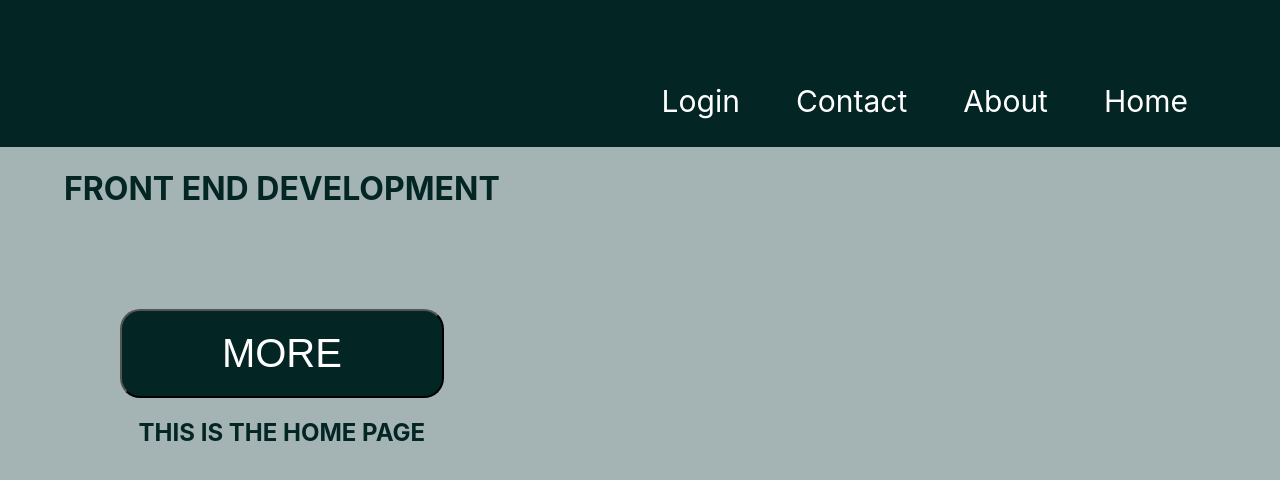
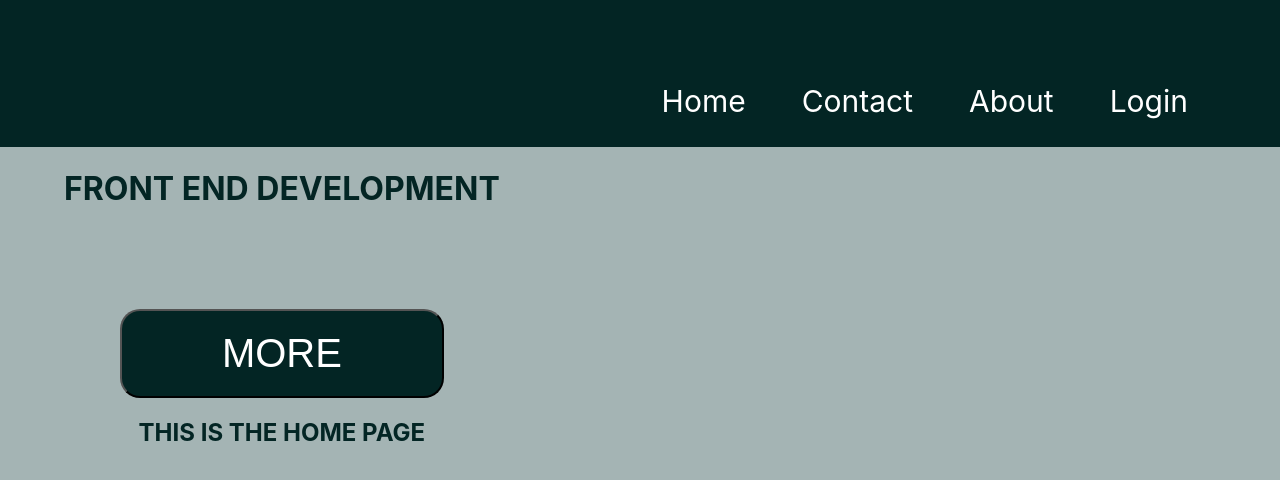
Before and after one commit to Palevu4real/mytest, a React (Create React App) app: page / in a window 1280 px wide. Shown: the top 480 px of the page. Built offline with nearby package versions, Linux system fonts and the light colour scheme.

Commit message:
my updated

```diff
--- a/src/App.js
+++ b/src/App.js
@@ -14,10 +14,11 @@ return (
 
 <nav>
 <ul>
+<li><Link to="/Login">Login</Link></li>
+<li><Link to="/About">About</Link> </li>
+  <li><Link to="/Contact">Contact</Link> </li>
   <li><Link to="/Home">Home</Link> </li>
-  <li><Link to="/About">About</Link> </li>
-  <li><Link to="/Contact">Contact</Link> </li>
-  <li><Link to="/Login">Login</Link></li>
+
   </ul>
       </nav>
   <div className="homeComponent">
```
